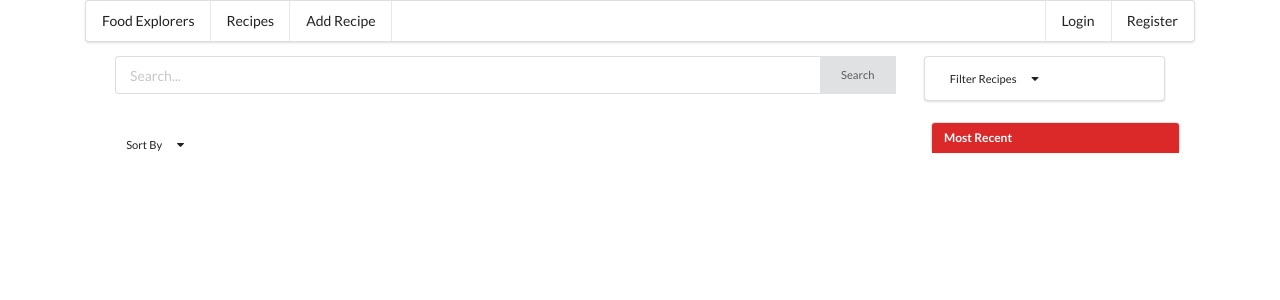
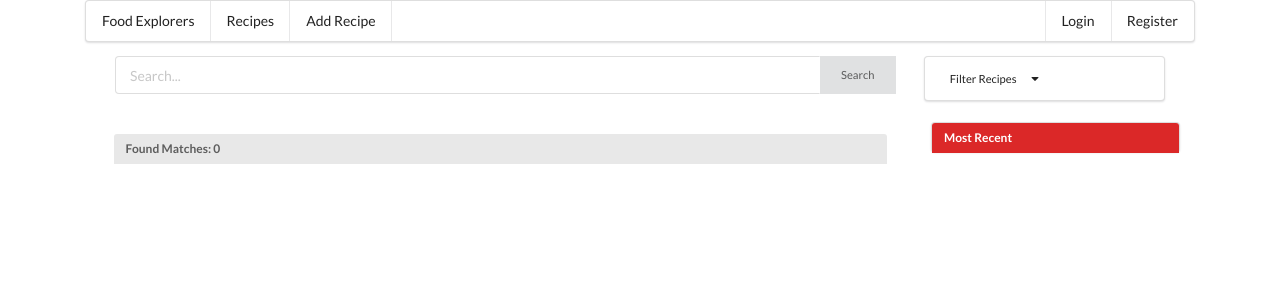
Before and after one commit to mrndhlovu/food-explorer-app, a Flask app: page /browse_filter/1/1 in a window 1280 px wide. Shown: the top 300 px of the page. Run offline with Flask 2, Linux system fonts and the light colour scheme; data that the repository does not hold is empty; some libraries are stand-ins or nearby versions.

Commit message:
Added matches filter count bar

```diff
--- a/static/css/style.css
+++ b/static/css/style.css
@@ -128,3 +128,8 @@ a:hover {
 #addInstructionButton{
     font-size: 0.6rem!important;
 }
+
+.resultBar{
+    padding-top: 1.9rem!important;
+    margin-left: -0.1rem
+}
--- a/static/js/index.js
+++ b/static/js/index.js
@@ -72,7 +72,7 @@ const removeField = e => {
         const field = e.target.parentElement
         ingredientContainer.removeChild(field)
     }
-    if(e.target.classList.contains('directions'))  {
+    if (e.target.classList.contains('directions')) {
         const field = e.target.parentElement
         instructionsContainer.removeChild(field)
     }
@@ -83,7 +83,14 @@ window.onload = function() {
     document.getElementById('addAllergenButton').addEventListener('click', addField)
     document.getElementById('addIngredientButton').addEventListener('click', addField)
     document.getElementById('addInstructionButton').addEventListener('click', addField)
-    $("#plusIcon").attr('disabled', 'disabled');
-    $("#plusIcon2").attr('disabled', 'disabled');
+};
 
-};
+$(document).ready(function() {
+    const summaryContainer = document.getElementById('sortDetails')
+    if (window.location.href.indexOf("browse_filter") > 1) {
+        $("#sortDetails").show();
+    }
+    else {
+         $("#sortDetails").hide();
+    }
+});
--- a/templates/cuisine.html
+++ b/templates/cuisine.html
@@ -1,13 +1,7 @@
 {% extends 'base.html' %} {% block content %}
 <div class="ui container">
-
-    <div class="ui dropdown right aligned sortDropdown">
-        <div class="text sortDropText">Sort By</div>
-        <i class="dropdown icon"></i>
-        <div class="menu">
-            <div class="item" data-text="this week"> <a class="sortDropText" href="{{ url_for('browse_filter', query='most_views', sort_order='views' ) }}">Most Views</a></div>
-            <div class="item" data-text="this month"><a class="sortDropText" href="{{ url_for('browse_filter', query='most_votes', sort_order='views' ) }}">Most Votes </a></div>
-        </div>
+    <div id="sortDetails" class="ui dropdown right aligned sortDropdown fluid resultBar">
+        <div class="ui top attached label">Found Matches:  {{ recipes.count() }}</div>
     </div>
 
     <div class="eight wide column">
@@ -33,7 +27,7 @@
                         <i class="calendar icon grey recipeCardText center aligned"></i> <span class="recentTime ">{{recipe.date_updated}}</span>
                     </div>
                     <div class="ui medium transparent left icon input right floated">
-                         <span class="recipeCardText voteText">{{recipe.up_votes}}</span>
+                        <span class="recipeCardText voteText">{{recipe.up_votes}}</span>
                         <a href="{{ url_for('up_votes', _id=recipe._id)}}">
                             <button class="circular ui icon button voteButton">
                                 <i class="up arrow  icon black"></i>
```
